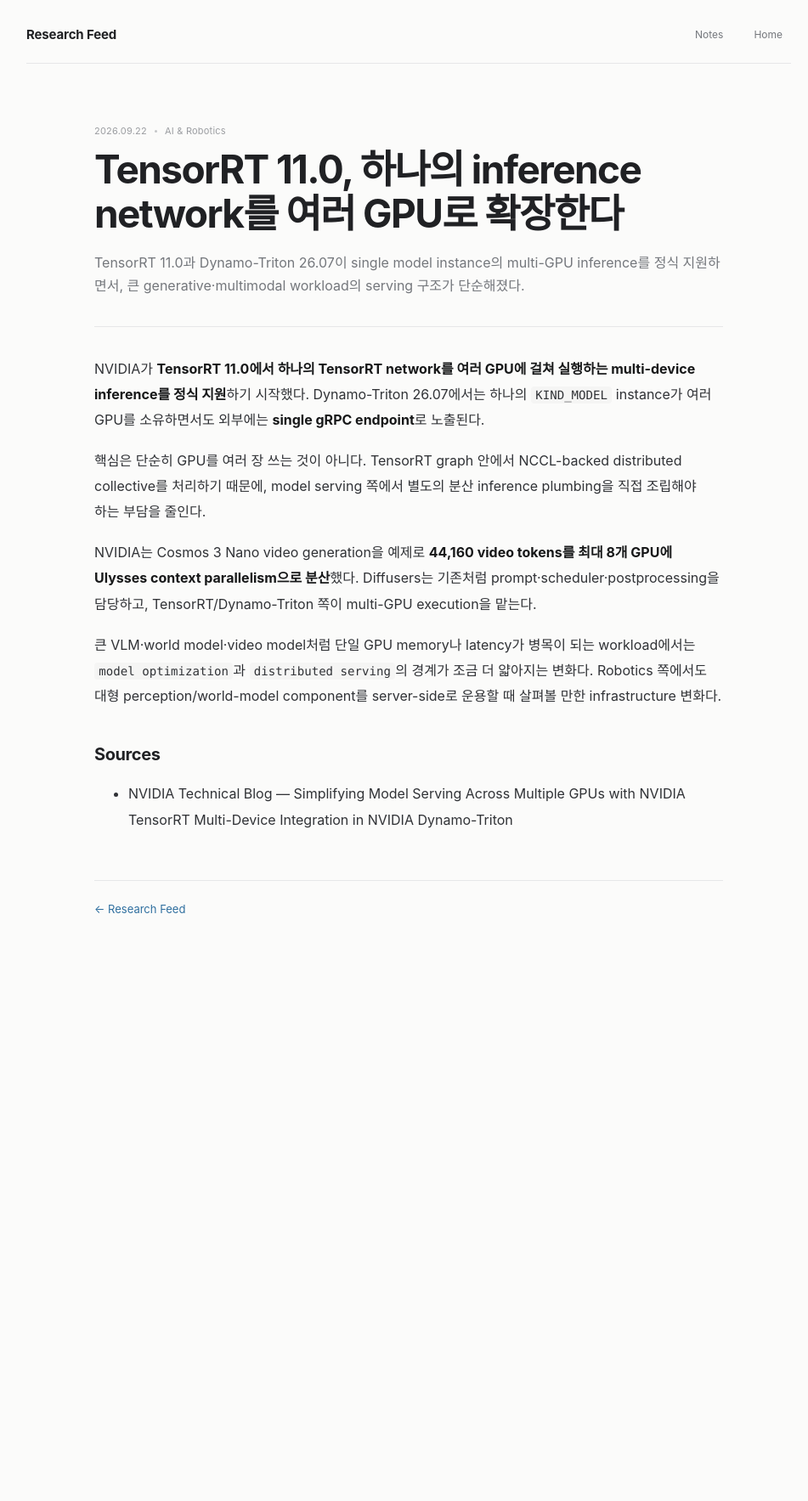
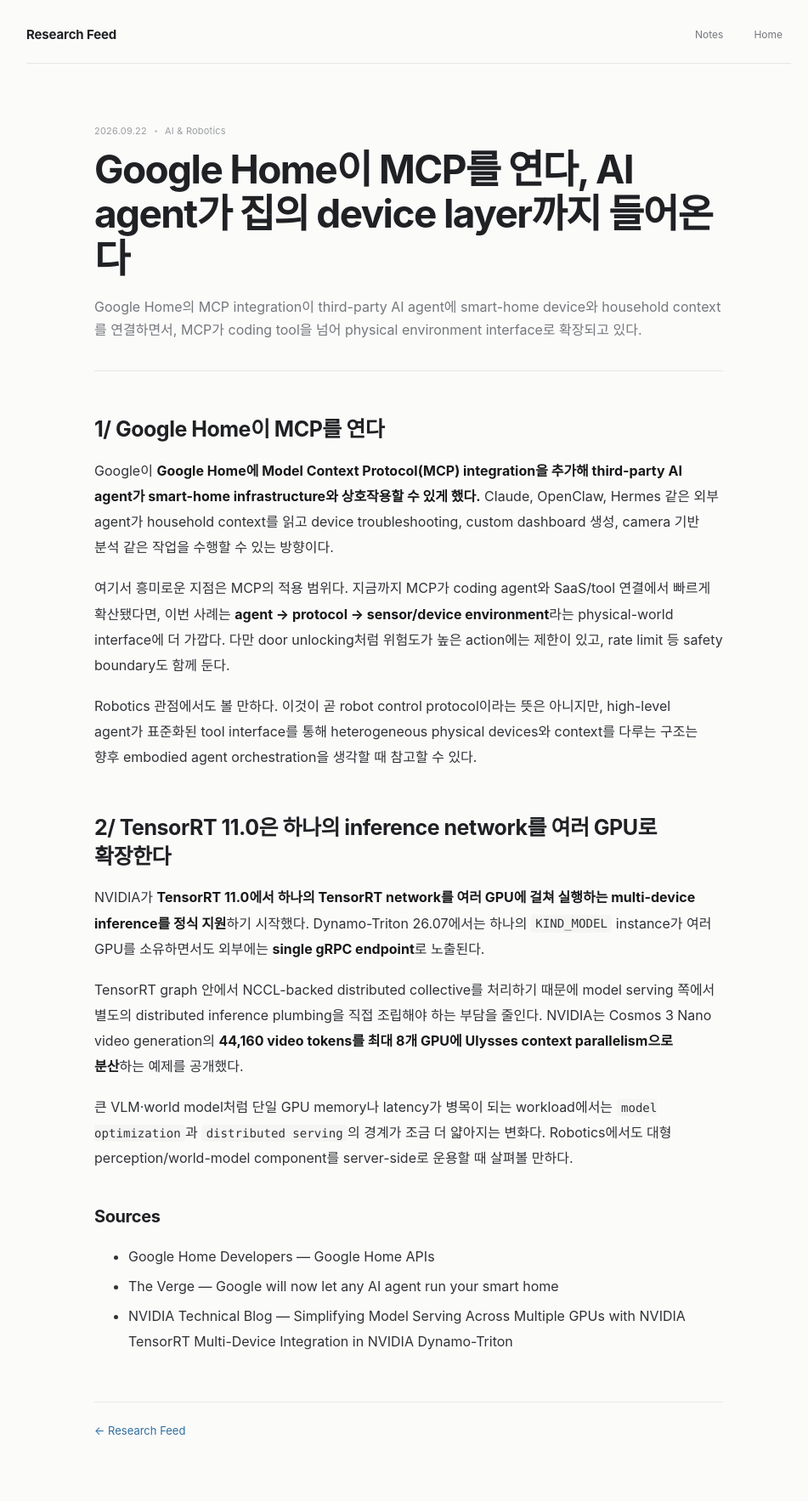
Before and after one commit to nayana224/nayana224.github.io, a Jekyll site: the page built from _research_feed/2026-09-22-ai-robotics.md, in a window 1280 px wide. Shown: the whole page at 85% size, without its empty margins (159-1110 px from the left). Built offline with Jekyll 4.4.1, drawn with Linux system fonts in a browser that asks for light colours; before the commit the page ends 1153 px from its top, so only the background shows below that.

Commit message:
Update Research Feed with Google Home MCP

```diff
--- a/_research_feed/2026-09-22-ai-robotics.md
+++ b/_research_feed/2026-09-22-ai-robotics.md
@@ -1,20 +1,30 @@
 ---
 layout: feed_note
-title: "TensorRT 11.0, 하나의 inference network를 여러 GPU로 확장한다"
-date: 2026-09-22 10:00:00 +0900
+title: "Google Home이 MCP를 연다, AI agent가 집의 device layer까지 들어온다"
+date: 2026-09-22 16:30:00 +0900
 channel: ai-robotics
 channel_label: AI & Robotics
-summary: "TensorRT 11.0과 Dynamo-Triton 26.07이 single model instance의 multi-GPU inference를 정식 지원하면서, 큰 generative·multimodal workload의 serving 구조가 단순해졌다."
+summary: "Google Home의 MCP integration이 third-party AI agent에 smart-home device와 household context를 연결하면서, MCP가 coding tool을 넘어 physical environment interface로 확장되고 있다."
 ---
+
+## 1/ Google Home이 MCP를 연다
+
+Google이 **Google Home에 Model Context Protocol(MCP) integration을 추가해 third-party AI agent가 smart-home infrastructure와 상호작용할 수 있게 했다.** Claude, OpenClaw, Hermes 같은 외부 agent가 household context를 읽고 device troubleshooting, custom dashboard 생성, camera 기반 분석 같은 작업을 수행할 수 있는 방향이다.
+
+여기서 흥미로운 지점은 MCP의 적용 범위다. 지금까지 MCP가 coding agent와 SaaS/tool 연결에서 빠르게 확산됐다면, 이번 사례는 **agent → protocol → sensor/device environment**라는 physical-world interface에 더 가깝다. 다만 door unlocking처럼 위험도가 높은 action에는 제한이 있고, rate limit 등 safety boundary도 함께 둔다.
+
+Robotics 관점에서도 볼 만하다. 이것이 곧 robot control protocol이라는 뜻은 아니지만, high-level agent가 표준화된 tool interface를 통해 heterogeneous physical devices와 context를 다루는 구조는 향후 embodied agent orchestration을 생각할 때 참고할 수 있다.
+
+## 2/ TensorRT 11.0은 하나의 inference network를 여러 GPU로 확장한다
 
 NVIDIA가 **TensorRT 11.0에서 하나의 TensorRT network를 여러 GPU에 걸쳐 실행하는 multi-device inference를 정식 지원**하기 시작했다. Dynamo-Triton 26.07에서는 하나의 `KIND_MODEL` instance가 여러 GPU를 소유하면서도 외부에는 **single gRPC endpoint**로 노출된다.
 
-핵심은 단순히 GPU를 여러 장 쓰는 것이 아니다. TensorRT graph 안에서 NCCL-backed distributed collective를 처리하기 때문에, model serving 쪽에서 별도의 분산 inference plumbing을 직접 조립해야 하는 부담을 줄인다.
+TensorRT graph 안에서 NCCL-backed distributed collective를 처리하기 때문에 model serving 쪽에서 별도의 distributed inference plumbing을 직접 조립해야 하는 부담을 줄인다. NVIDIA는 Cosmos 3 Nano video generation의 **44,160 video tokens를 최대 8개 GPU에 Ulysses context parallelism으로 분산**하는 예제를 공개했다.
 
-NVIDIA는 Cosmos 3 Nano video generation을 예제로 **44,160 video tokens를 최대 8개 GPU에 Ulysses context parallelism으로 분산**했다. Diffusers는 기존처럼 prompt·scheduler·postprocessing을 담당하고, TensorRT/Dynamo-Triton 쪽이 multi-GPU execution을 맡는다.
-
-큰 VLM·world model·video model처럼 단일 GPU memory나 latency가 병목이 되는 workload에서는 `model optimization`과 `distributed serving`의 경계가 조금 더 얇아지는 변화다. Robotics 쪽에서도 대형 perception/world-model component를 server-side로 운용할 때 살펴볼 만한 infrastructure 변화다.
+큰 VLM·world model처럼 단일 GPU memory나 latency가 병목이 되는 workload에서는 `model optimization`과 `distributed serving`의 경계가 조금 더 얇아지는 변화다. Robotics에서도 대형 perception/world-model component를 server-side로 운용할 때 살펴볼 만하다.
 
 ### Sources
 
+- [Google Home Developers — Google Home APIs](https://developers.home.google.com/)
+- [The Verge — Google will now let any AI agent run your smart home](https://www.theverge.com/tech/996310/google-home-mcp-integration-agentic-ai-smart-home-price-release-date)
 - [NVIDIA Technical Blog — Simplifying Model Serving Across Multiple GPUs with NVIDIA TensorRT Multi-Device Integration in NVIDIA Dynamo-Triton](https://developer.nvidia.com/blog/simplifying-model-serving-across-multiple-gpus-with-nvidia-tensorrt-multi-device-integration-in-nvidia-dynamo-triton/)
```
